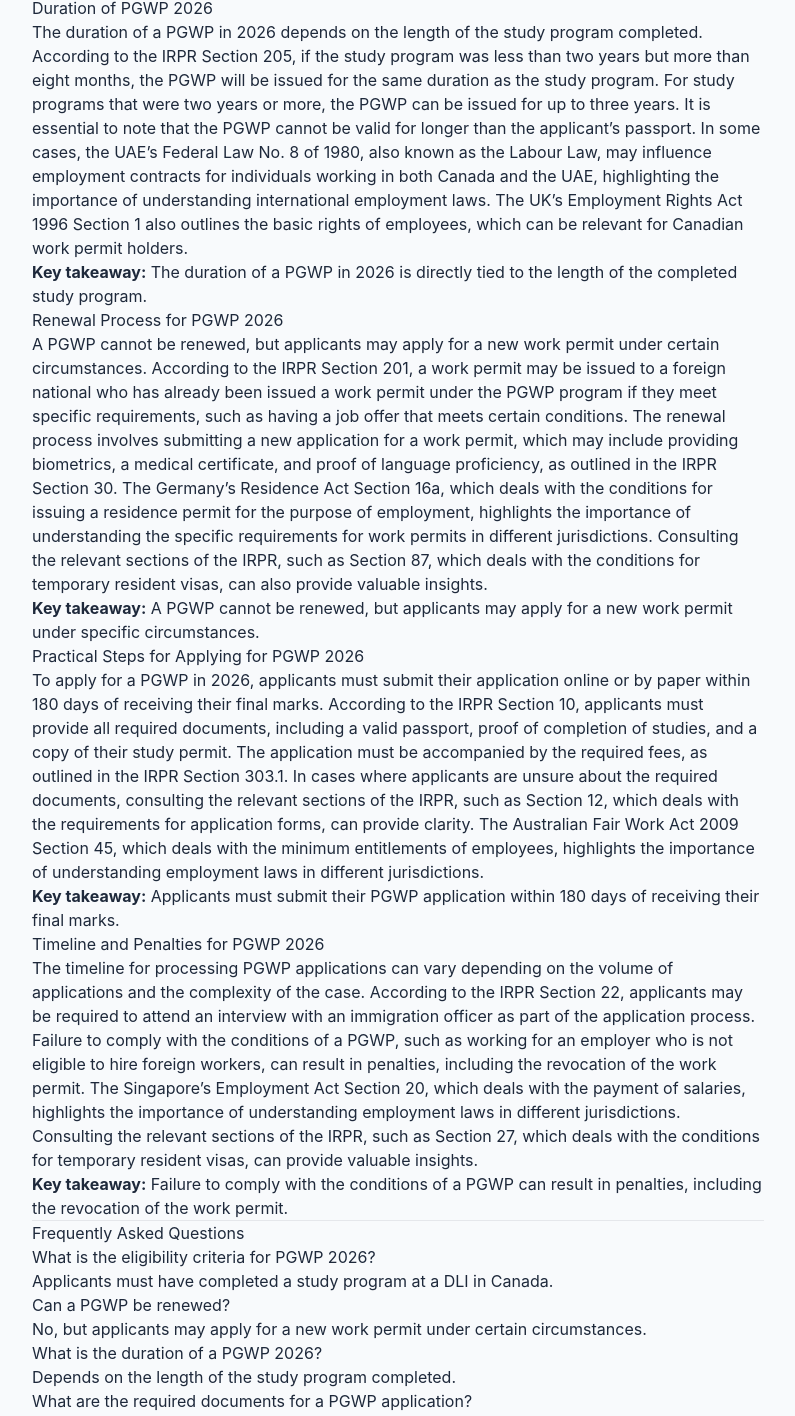
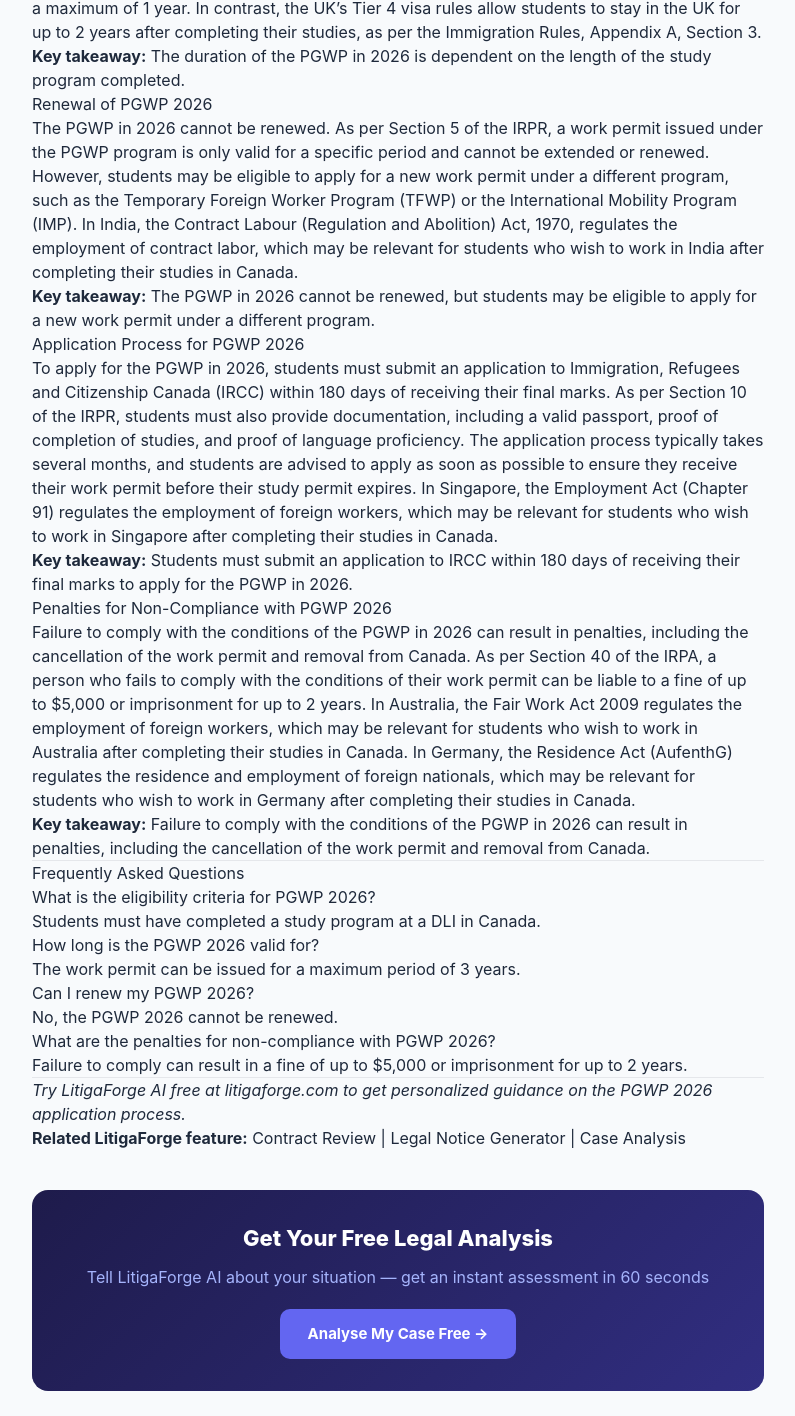
Before and after one commit to arif806-cyber/litigaforge-blog, an Astro site: page /blog/canada-pgwp-2026-eligibility-duration-renewal in a window 1280 px wide. Shown: the part 908-2324 px from the top of the page, without its empty margins (242-1037 px from the left). Built offline with nearby package versions, Linux system fonts and the light colour scheme; Astro itself is replaced by a stand-in of ours.

Commit message:
content: auto-publish 'canada-pgwp-2026-eligibility-duration-renewal'

```diff
--- a/src/content/blog/canada-pgwp-2026-eligibility-duration-renewal.md
+++ b/src/content/blog/canada-pgwp-2026-eligibility-duration-renewal.md
@@ -1,11 +1,11 @@
 ---
 title: "Canada PGWP 2026"
-description: "Post-graduation work permit Canada 2026 eligibility, duration, and renewal"
+description: "PGWP post-graduation work permit Canada 2026 eligibility, duration and renewal"
 slug: "canada-pgwp-2026-eligibility-duration-renewal"
-date: "2026-07-14T19:26:43.521234+00:00"
+date: "2026-07-16T18:45:19.704189+00:00"
 country: "Canada"
 legalArea: "Employment Law"
-tags: ["PGWP", "Canada", "Immigration Law", "Work Permit", "Study Permit"]
+tags: ["PGWP 2026", "Canada Immigration", "Study in Canada", "Work Permit Canada", "IRPA"]
 readTime: "12 min read"
 author: "LitigaForge AI Editorial Team"
 authorUrl: "https://litigaforge.com/about"
@@ -15,37 +15,37 @@ schema: "FAQPage"
 
 # Canada PGWP 2026
 
-The Post-Graduation Work Permit (PGWP) is a vital component of Canada's immigration landscape, allowing international students to gain work experience after completing their studies. In 2026, understanding the eligibility, duration, and renewal process for a PGWP is crucial for students looking to extend their stay in Canada and potentially transition to permanent residency.
+The Post-Graduation Work Permit (PGWP) is a vital program for international students in Canada, allowing them to gain valuable work experience after completing their studies. To be eligible for the PGWP in 2026, students must meet specific requirements outlined in the Immigration and Refugee Protection Act (IRPA) and the Immigration and Refugee Protection Regulations (IRPR).
 
 ## Eligibility Criteria for PGWP 2026
 
-To be eligible for a PGWP in 2026, applicants must have completed a study program at a designated learning institution (DLI) in Canada. According to the Immigration and Refugee Protection Act (IRPA) Section 200, a DLI is an institution that has been designated by the province or territory to host international students. The study program must have been at least eight months long, and applicants must have a valid study permit when applying for the PGWP. The Immigration and Refugee Protection Regulations (IRPR) Section 205 outline the specific requirements for study permits and work permits, including the need for applicants to demonstrate sufficient financial resources. In cases where applicants are unsure about their eligibility, consulting the relevant sections of the IRPR, such as Section 209, which deals with the conditions for study permits, can provide clarity. Furthermore, understanding the implications of the Indian Contract Act 1872 Section 14 on contract formation can be beneficial for students navigating employment contracts in Canada.
+To be eligible for the PGWP in 2026, students must have completed a study program at a designated learning institution (DLI) in Canada. The program must be at least 8 months long and lead to a degree, diploma, or certificate. As per Section 5 of the IRPR, students must also have a valid study permit or have been authorized to study in Canada without a study permit under Section 188 of the IRPA. Additionally, students must have a valid passport and not be exempt from the requirement to obtain a temporary resident visa to enter Canada. The UAE's Federal Law No. 8 of 1980, also known as the Labour Law, may be relevant for students who have work experience in the UAE before coming to Canada.
 
-> **Key takeaway:** Applicants must have completed a study program at a DLI in Canada to be eligible for a PGWP in 2026.
+> **Key takeaway:** Students must have completed a study program at a DLI in Canada to be eligible for the PGWP in 2026.
 
 ## Duration of PGWP 2026
 
-The duration of a PGWP in 2026 depends on the length of the study program completed. According to the IRPR Section 205, if the study program was less than two years but more than eight months, the PGWP will be issued for the same duration as the study program. For study programs that were two years or more, the PGWP can be issued for up to three years. It is essential to note that the PGWP cannot be valid for longer than the applicant's passport. In some cases, the UAE's Federal Law No. 8 of 1980, also known as the Labour Law, may influence employment contracts for individuals working in both Canada and the UAE, highlighting the importance of understanding international employment laws. The UK's Employment Rights Act 1996 Section 1 also outlines the basic rights of employees, which can be relevant for Canadian work permit holders.
+The duration of the PGWP in 2026 is dependent on the length of the study program completed. As per Section 5 of the IRPR, the work permit can be issued for a maximum period of 3 years. However, the duration of the work permit cannot exceed the length of the study program. For example, if a student completes a 1-year study program, the work permit can only be issued for a maximum of 1 year. In contrast, the UK's Tier 4 visa rules allow students to stay in the UK for up to 2 years after completing their studies, as per the Immigration Rules, Appendix A, Section 3.
 
-> **Key takeaway:** The duration of a PGWP in 2026 is directly tied to the length of the completed study program.
+> **Key takeaway:** The duration of the PGWP in 2026 is dependent on the length of the study program completed.
 
-## Renewal Process for PGWP 2026
+## Renewal of PGWP 2026
 
-A PGWP cannot be renewed, but applicants may apply for a new work permit under certain circumstances. According to the IRPR Section 201, a work permit may be issued to a foreign national who has already been issued a work permit under the PGWP program if they meet specific requirements, such as having a job offer that meets certain conditions. The renewal process involves submitting a new application for a work permit, which may include providing biometrics, a medical certificate, and proof of language proficiency, as outlined in the IRPR Section 30. The Germany's Residence Act Section 16a, which deals with the conditions for issuing a residence permit for the purpose of employment, highlights the importance of understanding the specific requirements for work permits in different jurisdictions. Consulting the relevant sections of the IRPR, such as Section 87, which deals with the conditions for temporary resident visas, can also provide valuable insights.
+The PGWP in 2026 cannot be renewed. As per Section 5 of the IRPR, a work permit issued under the PGWP program is only valid for a specific period and cannot be extended or renewed. However, students may be eligible to apply for a new work permit under a different program, such as the Temporary Foreign Worker Program (TFWP) or the International Mobility Program (IMP). In India, the Contract Labour (Regulation and Abolition) Act, 1970, regulates the employment of contract labor, which may be relevant for students who wish to work in India after completing their studies in Canada.
 
-> **Key takeaway:** A PGWP cannot be renewed, but applicants may apply for a new work permit under specific circumstances.
+> **Key takeaway:** The PGWP in 2026 cannot be renewed, but students may be eligible to apply for a new work permit under a different program.
 
-## Practical Steps for Applying for PGWP 2026
+## Application Process for PGWP 2026
 
-To apply for a PGWP in 2026, applicants must submit their application online or by paper within 180 days of receiving their final marks. According to the IRPR Section 10, applicants must provide all required documents, including a valid passport, proof of completion of studies, and a copy of their study permit. The application must be accompanied by the required fees, as outlined in the IRPR Section 303.1. In cases where applicants are unsure about the required documents, consulting the relevant sections of the IRPR, such as Section 12, which deals with the requirements for application forms, can provide clarity. The Australian Fair Work Act 2009 Section 45, which deals with the minimum entitlements of employees, highlights the importance of understanding employment laws in different jurisdictions.
+To apply for the PGWP in 2026, students must submit an application to Immigration, Refugees and Citizenship Canada (IRCC) within 180 days of receiving their final marks. As per Section 10 of the IRPR, students must also provide documentation, including a valid passport, proof of completion of studies, and proof of language proficiency. The application process typically takes several months, and students are advised to apply as soon as possible to ensure they receive their work permit before their study permit expires. In Singapore, the Employment Act (Chapter 91) regulates the employment of foreign workers, which may be relevant for students who wish to work in Singapore after completing their studies in Canada.
 
-> **Key takeaway:** Applicants must submit their PGWP application within 180 days of receiving their final marks.
+> **Key takeaway:** Students must submit an application to IRCC within 180 days of receiving their final marks to apply for the PGWP in 2026.
 
-## Timeline and Penalties for PGWP 2026
+## Penalties for Non-Compliance with PGWP 2026
 
-The timeline for processing PGWP applications can vary depending on the volume of applications and the complexity of the case. According to the IRPR Section 22, applicants may be required to attend an interview with an immigration officer as part of the application process. Failure to comply with the conditions of a PGWP, such as working for an employer who is not eligible to hire foreign workers, can result in penalties, including the revocation of the work permit. The Singapore's Employment Act Section 20, which deals with the payment of salaries, highlights the importance of understanding employment laws in different jurisdictions. Consulting the relevant sections of the IRPR, such as Section 27, which deals with the conditions for temporary resident visas, can provide valuable insights.
+Failure to comply with the conditions of the PGWP in 2026 can result in penalties, including the cancellation of the work permit and removal from Canada. As per Section 40 of the IRPA, a person who fails to comply with the conditions of their work permit can be liable to a fine of up to $5,000 or imprisonment for up to 2 years. In Australia, the Fair Work Act 2009 regulates the employment of foreign workers, which may be relevant for students who wish to work in Australia after completing their studies in Canada. In Germany, the Residence Act (AufenthG) regulates the residence and employment of foreign nationals, which may be relevant for students who wish to work in Germany after completing their studies in Canada.
 
-> **Key takeaway:** Failure to comply with the conditions of a PGWP can result in penalties, including the revocation of the work permit.
+> **Key takeaway:** Failure to comply with the conditions of the PGWP in 2026 can result in penalties, including the cancellation of the work permit and removal from Canada.
 
 ---
 
@@ -53,26 +53,26 @@ The timeline for processing PGWP applications can vary depending on the volume o
 
 ### What is the eligibility criteria for PGWP 2026?
 
-Applicants must have completed a study program at a DLI in Canada.
+Students must have completed a study program at a DLI in Canada.
 
-### Can a PGWP be renewed?
+### How long is the PGWP 2026 valid for?
 
-No, but applicants may apply for a new work permit under certain circumstances.
+The work permit can be issued for a maximum period of 3 years.
 
-### What is the duration of a PGWP 2026?
+### Can I renew my PGWP 2026?
 
-Depends on the length of the study program completed.
+No, the PGWP 2026 cannot be renewed.
 
-### What are the required documents for a PGWP application?
+### What are the penalties for non-compliance with PGWP 2026?
 
-Valid passport, proof of completion of studies, and a copy of the study permit.
+Failure to comply can result in a fine of up to $5,000 or imprisonment for up to 2 years.
 
 ---
 
-*Try LitigaForge AI free at litigaforge.com to navigate the complexities of Canada's immigration laws and get personalized guidance on your PGWP application.*
+*Try LitigaForge AI free at litigaforge.com to get personalized guidance on the PGWP 2026 application process.*
 
 **Related LitigaForge feature:** [Contract Review | Legal Notice Generator | Case Analysis](https://litigaforge.com)
 
 <!-- auto-published by LitigaForge Content Pipeline -->
 <!-- source: r/legaladvice | score: 315 | upvotes: 490 -->
-<!-- generated: 2026-07-14T19:26:43.521234+00:00 -->
+<!-- generated: 2026-07-16T18:45:19.704189+00:00 -->
```
